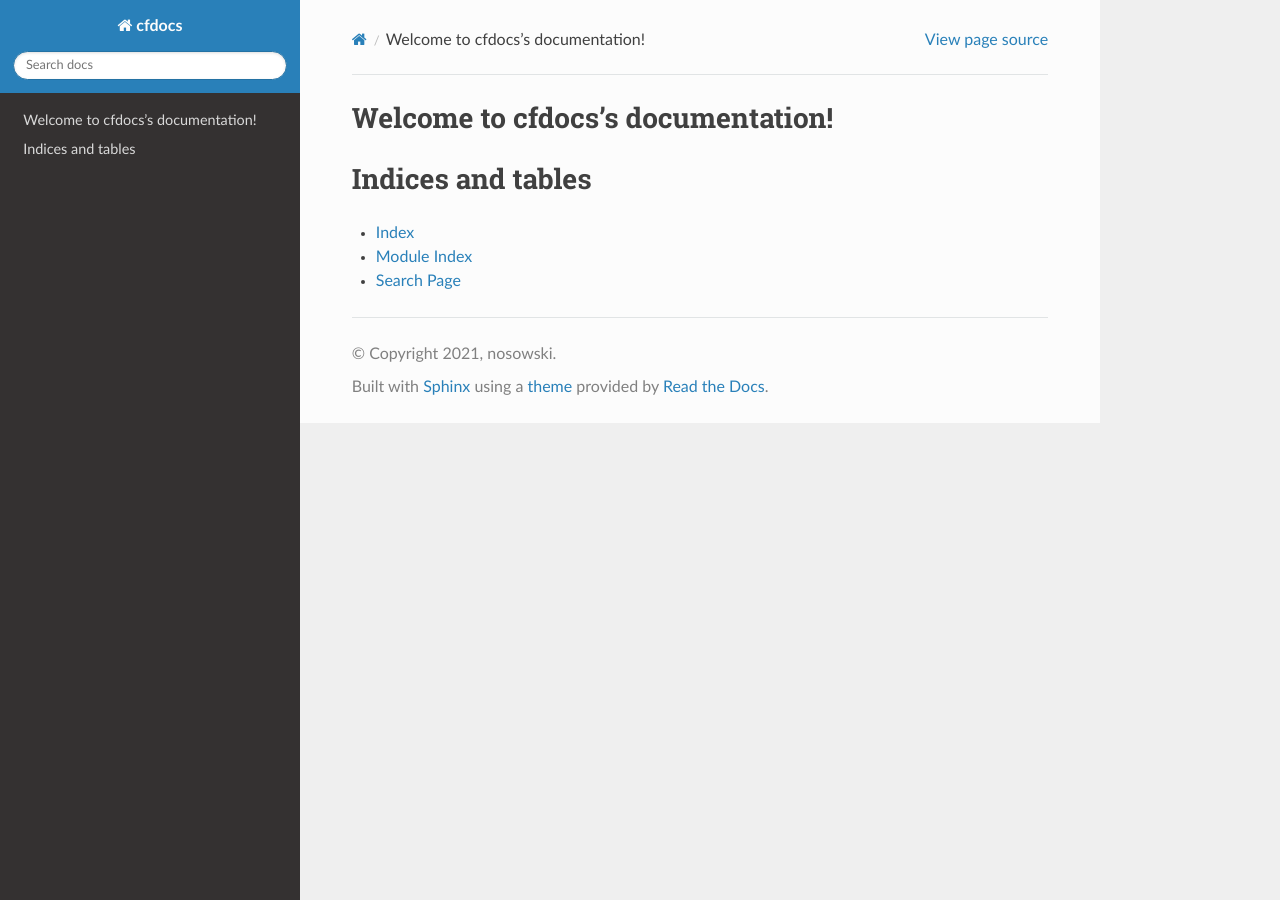
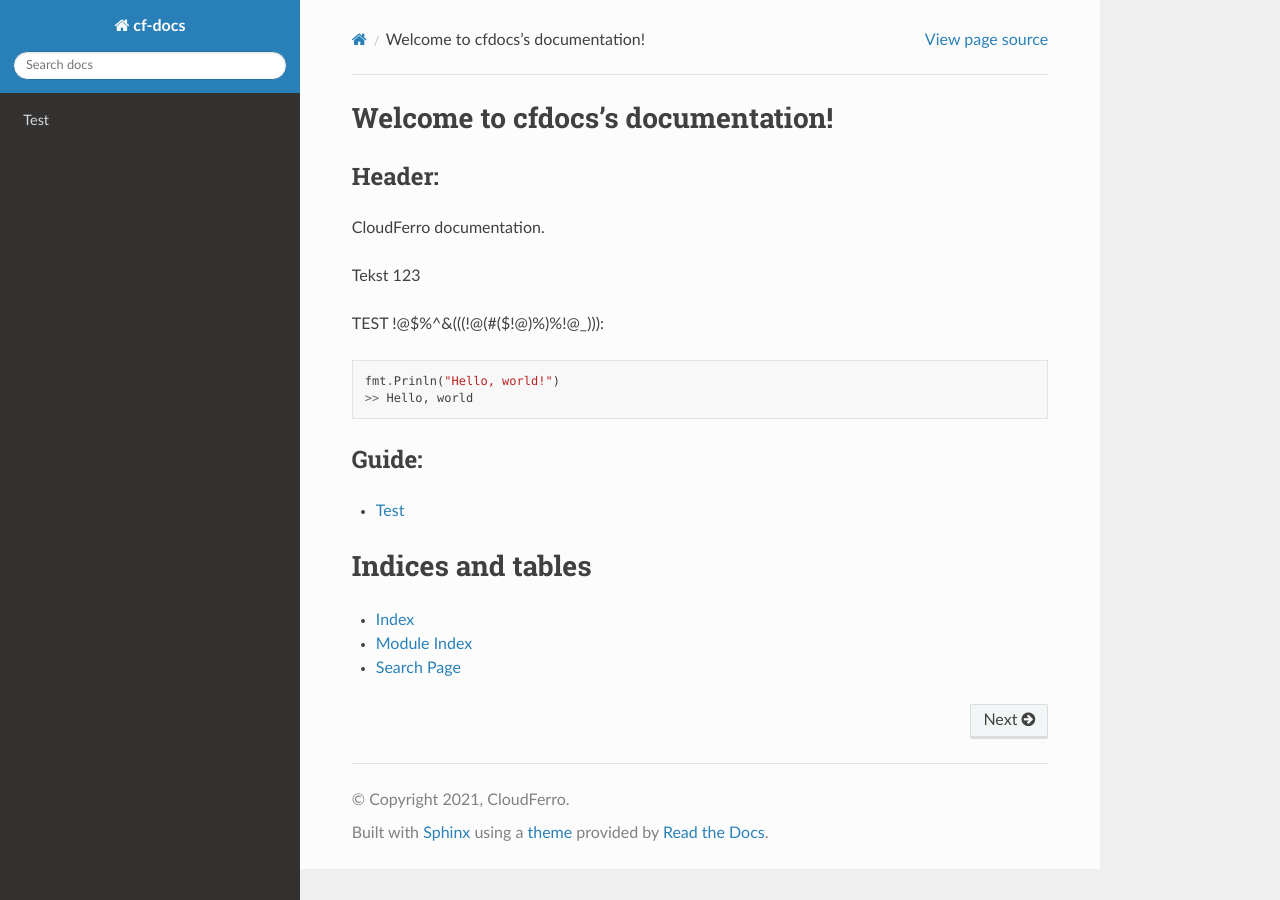
Before and after one commit to nosowski/doc, a Sphinx documentation site: the page built from source/index.rst, in a window 1280 px wide. Built offline with Sphinx 7.4.7 and the Read the Docs theme 2.0.0, drawn with Linux system fonts in a browser that asks for light colours.

Commit message:
initial sphinx

```diff
--- a/source/conf.py
+++ b/source/conf.py
@@ -17,9 +17,9 @@
 
 # -- Project information -----------------------------------------------------
 
-project = 'cfdocs'
-copyright = '2021, nosowski'
-author = 'nosowski'
+project = 'cf-docs'
+copyright = '2021, CloudFerro'
+author = 'CloudFerro'
 
 # The full version, including alpha/beta/rc tags
 release = '0.0.1'
--- a/source/index.rst
+++ b/source/index.rst
@@ -1,14 +1,27 @@
-.. cfdocs documentation master file, created by
-   sphinx-quickstart on Wed Jan 27 18:49:05 2021.
-   You can adapt this file completely to your liking, but it should at least
-   contain the root `toctree` directive.
 
 Welcome to cfdocs's documentation!
 ==================================
 
+Header:
+^^^^^^^^
+
+CloudFerro documentation.
+
+Tekst 123
+
+TEST !@$%^&(((!@(#($!@)%)%!@_)))::
+
+   fmt.Prinln("Hello, world!")
+   >> Hello, world
+
+Guide:
+^^^^^^
+
 .. toctree::
    :maxdepth: 2
-   :caption: Contents:
+
+   test
+
 
 
 
--- /dev/null
+++ b/source/test.rst
@@ -0,0 +1,4 @@
+Test
+=====
+
+TEST RST
```
